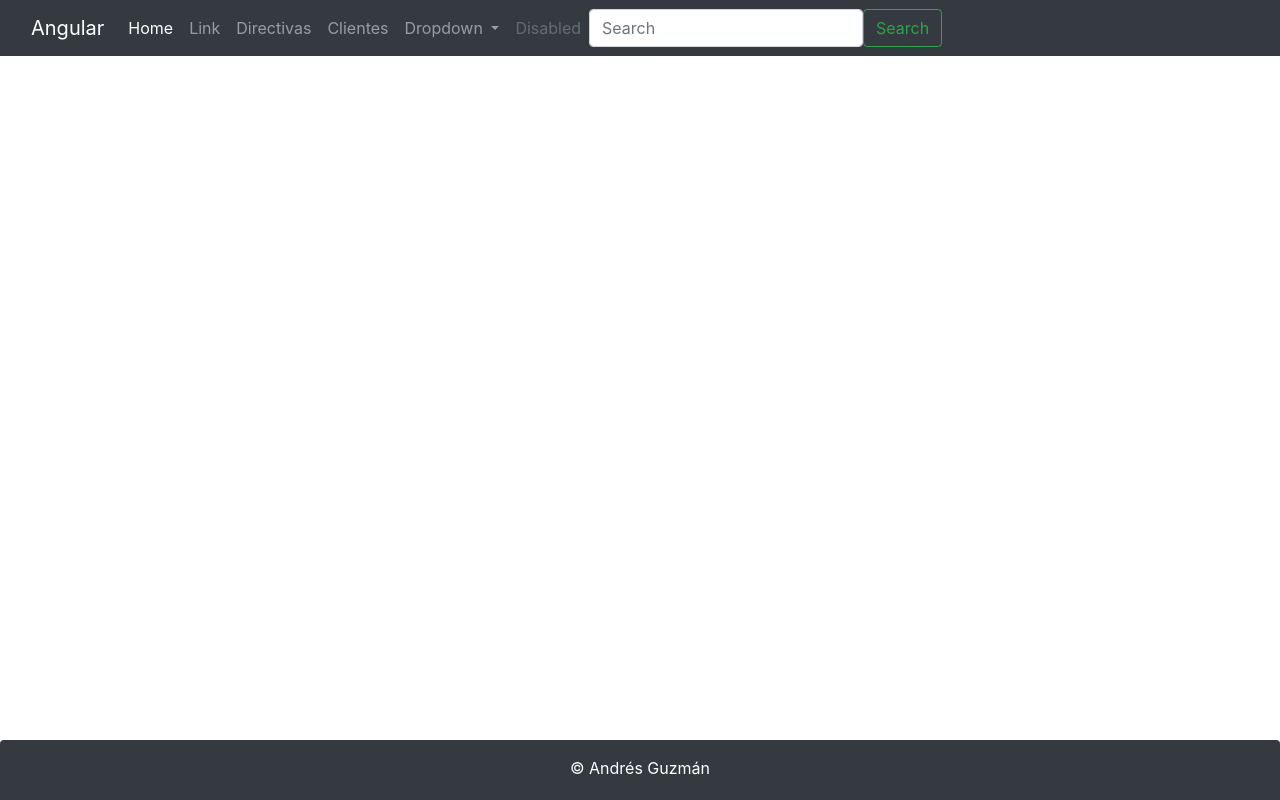
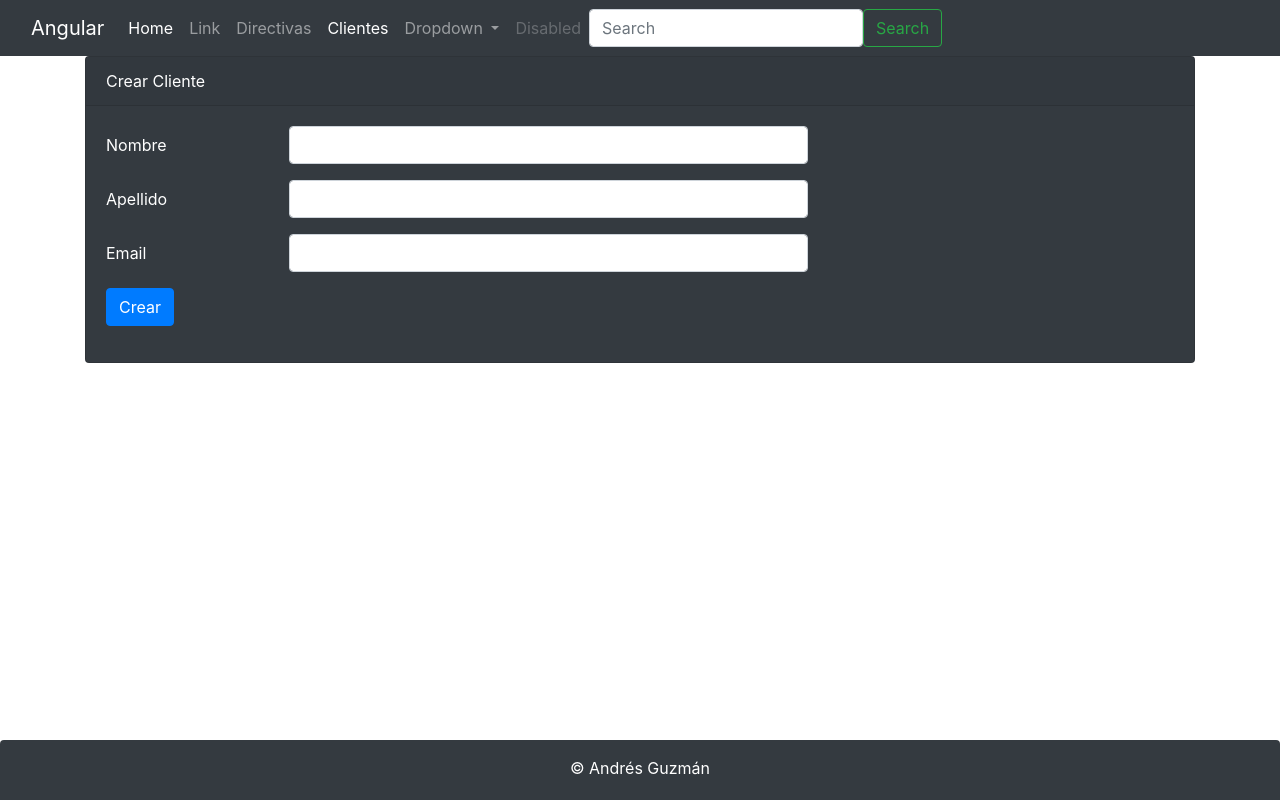
Before and after one commit to jmdecerio/angularcourse, an Angular app: page /clientes/form in a window 1280 px wide. Before the commit this address led to /. Built offline with nearby package versions, Linux system fonts and the light colour scheme.

Commit message:
Formulario component

```diff
--- a/src/app/app-routing.module.ts
+++ b/src/app/app-routing.module.ts
@@ -2,11 +2,13 @@
 import { RouterModule, Routes } from '@angular/router';
 import { DirectivaComponent } from './directiva/directiva.component';
 import { ClientesComponent } from './clientes/clientes.component';
+import { FormComponent } from './clientes/form.component';
 
 const routes: Routes = [
   { path: '', redirectTo: 'clientes', pathMatch: 'full'},
   { path: 'directivas', component: DirectivaComponent },
-  { path: 'clientes', component: ClientesComponent }
+  { path: 'clientes', component: ClientesComponent },
+  { path: 'clientes/form', component: FormComponent }
 ];
 
 @NgModule({
--- a/src/app/clientes/cliente.service.ts
+++ b/src/app/clientes/cliente.service.ts
@@ -1,13 +1,25 @@
 import { Injectable } from '@angular/core';
 import { Cliente } from './cliente';
-import { CLIENTES } from './clientes.json';
-import { of, Observable } from 'rxjs';
+//import { CLIENTES } from './clientes.json';
+//import { of } from 'rxjs';
+import { Observable } from 'rxjs';
+import { HttpClient } from '@angular/common/http';
+import { map } from 'rxjs/operators';
 
 @Injectable({
   providedIn: 'root'
 })
 export class ClienteService {
 
-  constructor() { }
-  getClientes() : Observable<Cliente[]> { return of(CLIENTES); }
+  private urlEndpoint: string = 'http://localhost:8080/api/clientes';
+
+  constructor(private http : HttpClient) { }
+
+  getClientes() : Observable<Cliente[]> {
+    // 1. return of(CLIENTES);
+    // 2. return this.http.get<Cliente[]>(this.urlEndpoint);
+    return this.http.get(this.urlEndpoint).pipe(
+      map(response => response as (Cliente[]))
+    );
+  }
 }
--- a/src/app/clientes/clientes.component.html
+++ b/src/app/clientes/clientes.component.html
@@ -2,6 +2,11 @@
   <div class="card-header">Clientes:</div>
   <div class="card-body text-primary">
     <h5 class="card-title">Listado de clientes</h5>
+
+    <div class="my-2 text-left">
+      <button class="btn btn-primary btn-rounded" role="button" [routerLink] = "['/clientes/form']">Crear Cliente</button>
+    </div>
+
     <table class="table table-bordered table-striped">
       <thead>
       <tr>
--- /dev/null
+++ b/src/app/clientes/form.component.html
@@ -0,0 +1,37 @@
+<div class="card bg-dark text-white">
+  <div class="card-header">
+    {{ titulo }}
+  </div>
+  <div class="card-body">
+
+    <form (ngSubmit) = "create()">
+      <div class="form-group row">
+        <label for="nombre" class="col-form-label col-sm-2">Nombre</label>
+        <div class="col-sm-6">
+        <input type="text" class="form-control" [(ngModel)]="cliente.nombre" name="nombre">
+        </div>
+      </div>
+
+      <div class="form-group row">
+        <label for="apellido" class="col-form-label col-sm-2">Apellido</label>
+        <div class="col-sm-6">
+        <input type="text" class="form-control" [(ngModel)]="cliente.apellido" name="apellido">
+        </div>
+      </div>
+
+      <div class="form-group row">
+        <label for="email" class="col-form-label col-sm-2">Email</label>
+        <div class="col-sm-6">
+        <input type="text" class="form-control" [(ngModel)]="cliente.email" name="email">
+        </div>
+      </div>
+
+      <div class="form-group row">
+        <div class="col-sm-6">
+          <button class="btn btn-primary" role="button">Crear</button>
+        </div>
+      </div>
+
+    </form>
+  </div>
+</div>
--- /dev/null
+++ b/src/app/clientes/form.component.ts
@@ -0,0 +1,22 @@
+import { Component, OnInit } from '@angular/core';
+import { Cliente } from './cliente';
+
+@Component({
+  selector: 'app-form',
+  templateUrl: './form.component.html'
+})
+export class FormComponent implements OnInit {
+
+  public cliente: Cliente = new Cliente();
+  public titulo: string = "Crear Cliente";
+
+  constructor() { }
+
+  ngOnInit(): void {
+  }
+
+  public create(): void {
+    console.log("clicked!");
+    console.log(this.cliente);
+  }
+}
```
Also changed, not shown: src/app/app.module.ts (+8 -2 lines).
